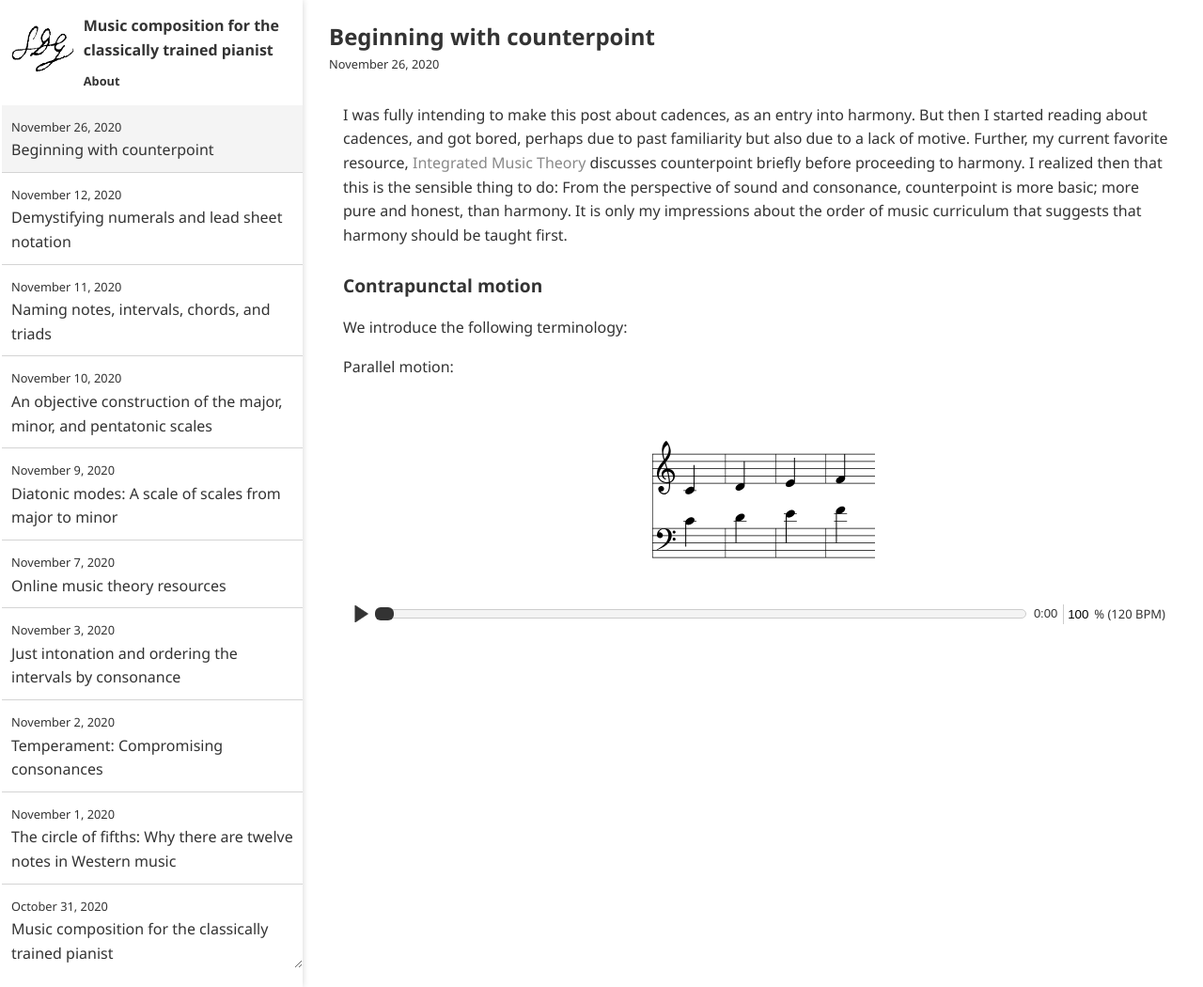
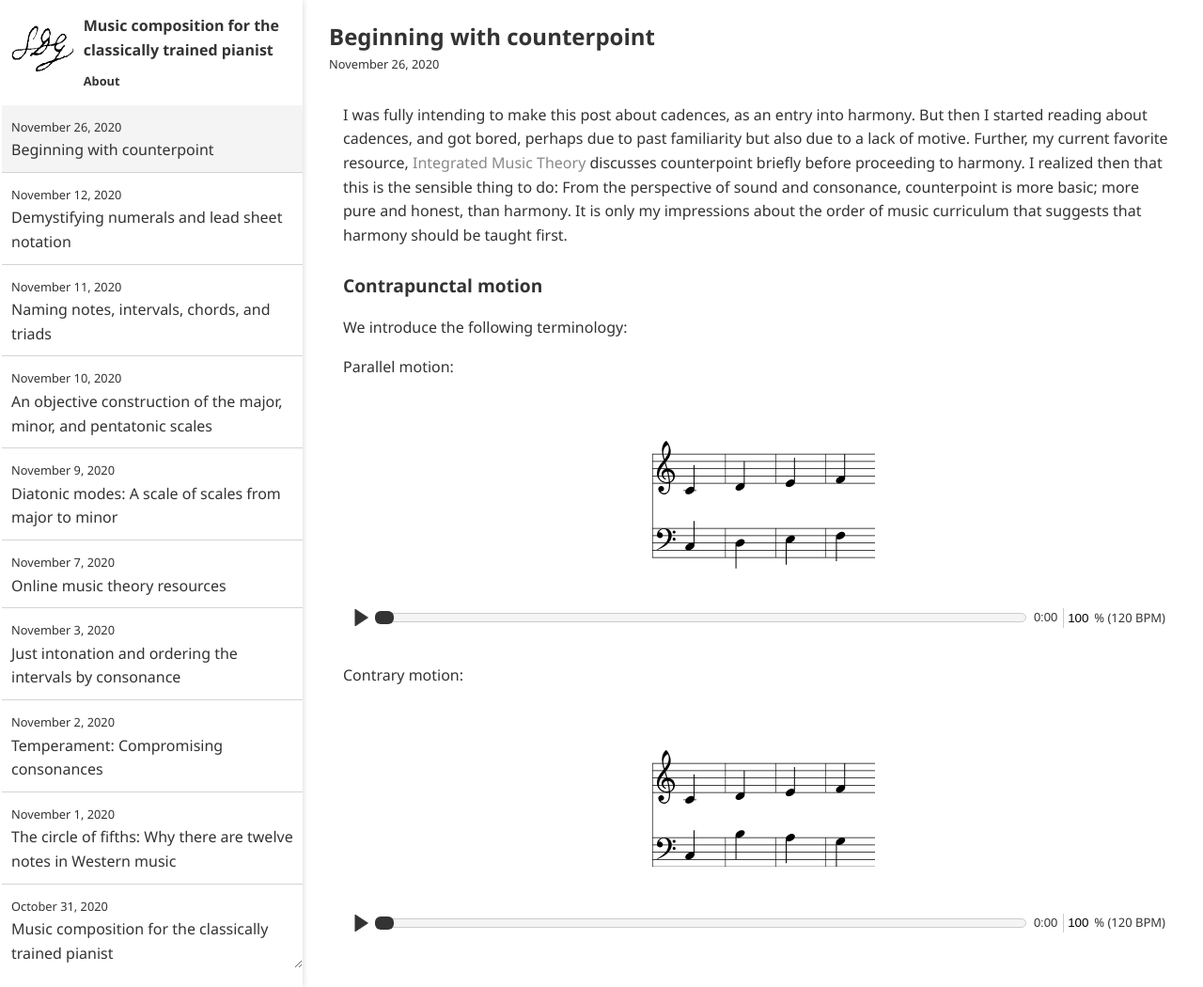
Before and after one commit to ansyblenetwork/sdg, a Jekyll site: the page built from _posts/2020-11-26-beginning-with-counterpoint.md, in a window 1280 px wide and 1050 px high. Shown: the whole window at 94% size. Built offline with Jekyll 4.4.1, drawn with Linux system fonts in a browser that asks for light colours.

Commit message:
Update 2020-11-26-beginning-with-counterpoint.md

```diff
--- a/_posts/2020-11-26-beginning-with-counterpoint.md
+++ b/_posts/2020-11-26-beginning-with-counterpoint.md
@@ -20,6 +20,21 @@ Q:1/2=60
 V:1
 C|D|E|F
 V:2 clef=bass
-C|D|E|F
+C,|D,|E,|F,
 `);
 </script>
+
+Contrary motion:
+<div id="score2"></div>
+<script>
+makeInteractive("score2", `
+X:1
+L:1/4
+K:C
+Q:1/2=60
+V:1
+C|D|E|F
+V:2 clef=bass
+C,|B,|A,|G,
+`);
+</script>
```
